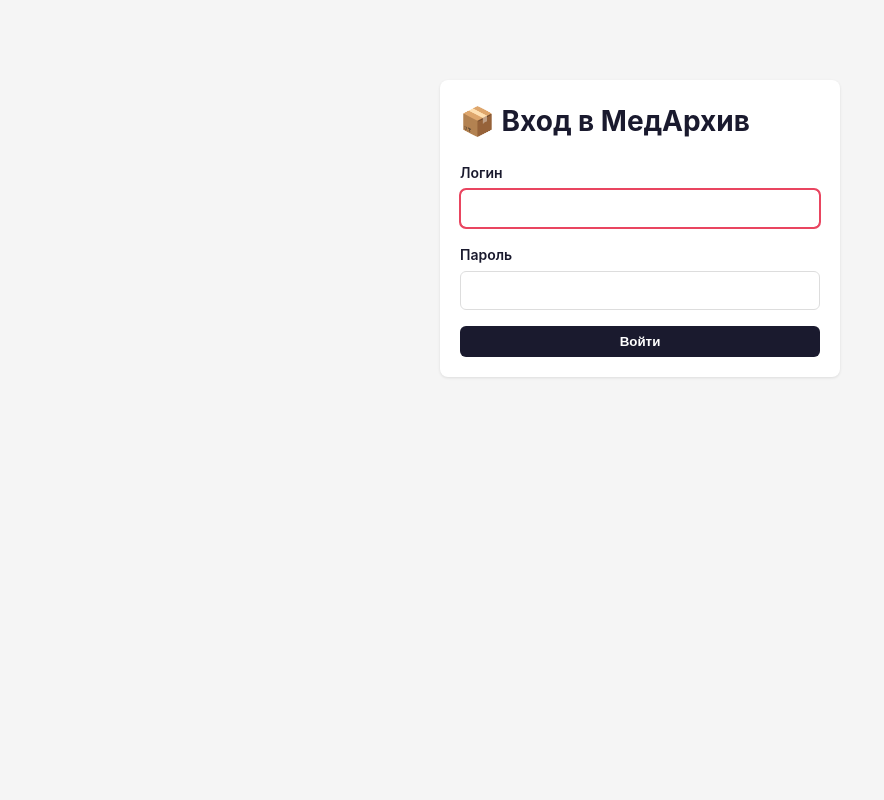
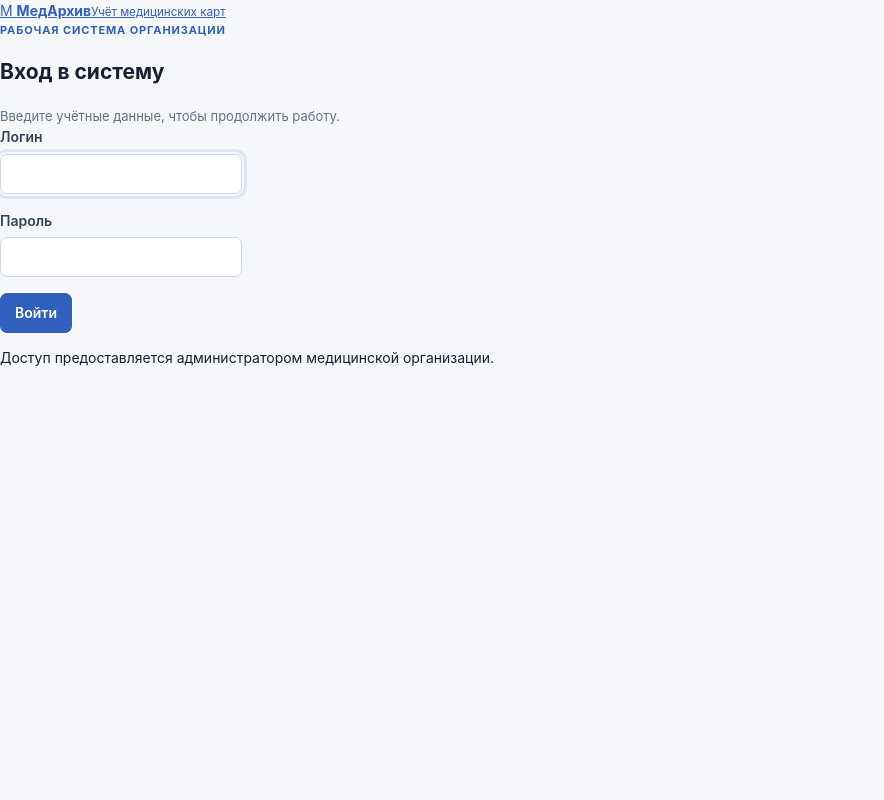
Before and after one commit to destorrr/medarchive, a FastAPI app: page /login in a window 1280 px wide. Shown: the whole page, without its empty margins (0-884 px from the left). Run offline with FastAPI, Linux system fonts and the light colour scheme; some libraries are stand-ins or nearby versions.

Commit message:
Harden UI resource paths and modernize sign-in page

```diff
--- a/src/medarchive/templates/login.html
+++ b/src/medarchive/templates/login.html
@@ -3,37 +3,36 @@
 <head>
     <meta charset="utf-8">
     <meta name="viewport" content="width=device-width, initial-scale=1">
-    <title>МедАрхив — Вход</title>
-    <style>
-        *, *::before, *::after { box-sizing: border-box; margin: 0; padding: 0; }
-        body { font: 14px/1.5 -apple-system, BlinkMacSystemFont, system-ui, sans-serif; background: #f5f5f5; }
-        .card { background: #fff; border-radius: 8px; padding: 20px; box-shadow: 0 1px 3px rgba(0,0,0,0.1); }
-        .btn { display: inline-block; padding: 8px 16px; border: none; border-radius: 6px; cursor: pointer; font-weight: 600; }
-        .btn-primary { background: #1a1a2e; color: #fff; width: 100%; }
-        .form-group { margin-bottom: 16px; }
-        .form-group label { display: block; margin-bottom: 6px; font-weight: 600; color: #1a1a2e; }
-        .form-group input { width: 100%; padding: 8px 12px; border: 1px solid #ddd; border-radius: 6px; font: inherit; background: #fff; color: #1a1a2e; }
-        .form-group input:focus { outline: 2px solid #e94560; outline-offset: -1px; border-color: #e94560; }
-        .flash { background: #f8d7da; border: 1px solid #f5c6cb; border-radius: 6px; padding: 10px 16px; margin-bottom: 12px; color: #721c24; }
-    </style>
+    <meta name="color-scheme" content="light">
+    <title>Вход — МедАрхив</title>
+    <link rel="stylesheet" href="/static/app.css">
 </head>
-<body>
-    <div style="max-width: 400px; margin: 80px auto;">
-        <div class="card">
-            <h1 style="margin-bottom: 20px; color: #1a1a2e;">📦 Вход в МедАрхив</h1>
-            {% if error %}<div class="flash">{{ error }}</div>{% endif %}
-            <form method="post" action="/login">
+<body class="login-page">
+    <main class="login-layout">
+        <a class="login-brand" href="/login" aria-label="МедАрхив — страница входа">
+            <span class="login-brand-mark" aria-hidden="true">М</span>
+            <span><strong>МедАрхив</strong><small>Учёт медицинских карт</small></span>
+        </a>
+        <section class="login-card" aria-labelledby="login-title">
+            <header class="login-card-header">
+                <p class="eyebrow">Рабочая система организации</p>
+                <h1 id="login-title">Вход в систему</h1>
+                <p class="page-description">Введите учётные данные, чтобы продолжить работу.</p>
+            </header>
+            {% if error %}<div class="flash flash-error" role="alert">{{ error }}</div>{% endif %}
+            <form method="post" action="/login" class="login-form">
                 <div class="form-group">
                     <label for="username">Логин</label>
-                    <input type="text" id="username" name="username" required autofocus>
+                    <input type="text" id="username" name="username" autocomplete="username" required autofocus>
                 </div>
                 <div class="form-group">
                     <label for="password">Пароль</label>
-                    <input type="password" id="password" name="password" required>
+                    <input type="password" id="password" name="password" autocomplete="current-password" required>
                 </div>
-                <button type="submit" class="btn btn-primary">Войти</button>
+                <button type="submit" class="btn-primary login-submit">Войти</button>
             </form>
-        </div>
-    </div>
+        </section>
+        <p class="login-footer">Доступ предоставляется администратором медицинской организации.</p>
+    </main>
 </body>
 </html>
```
